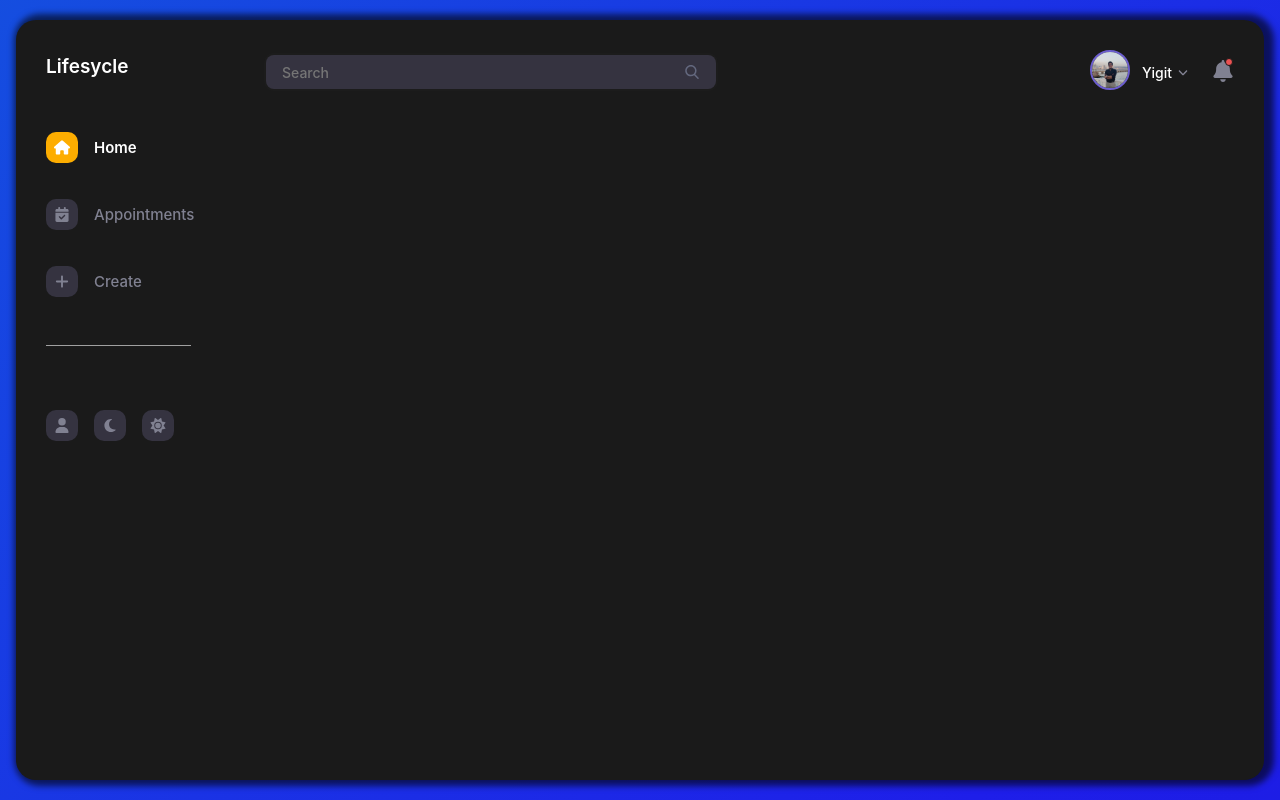
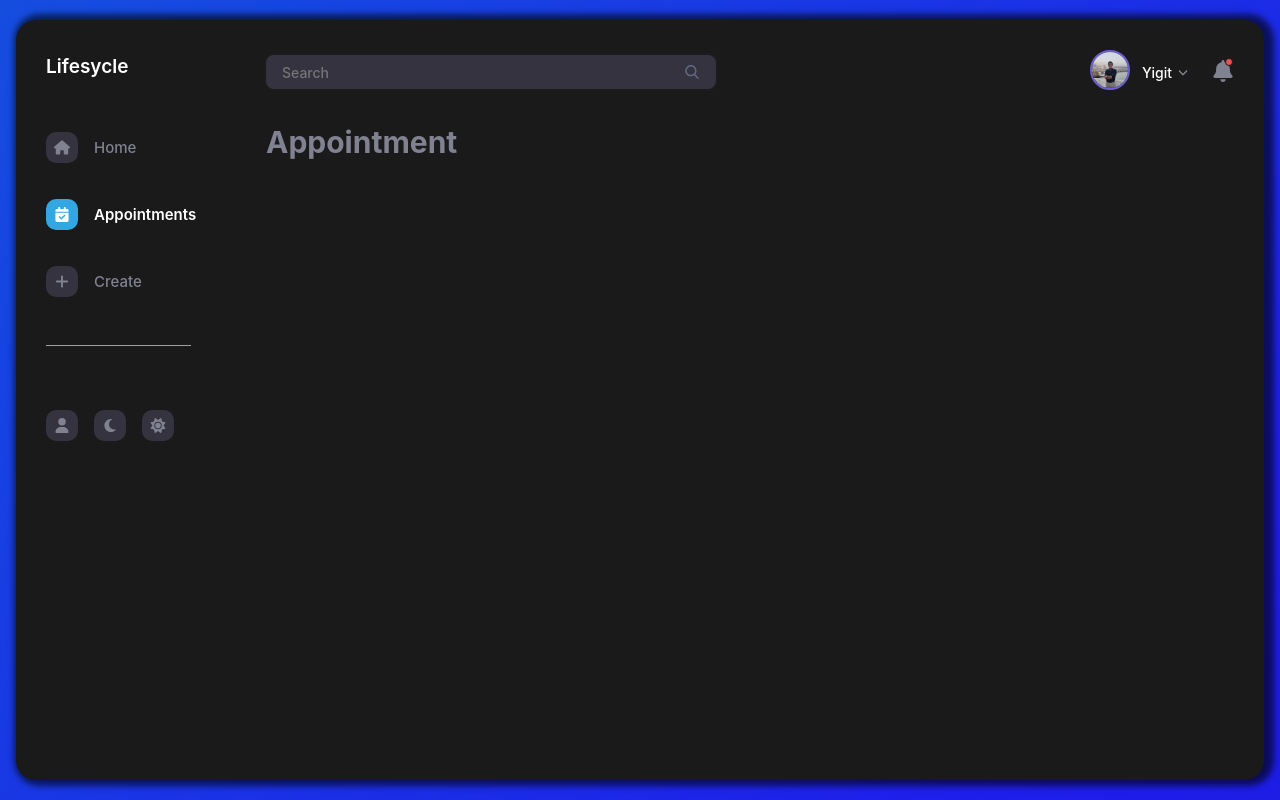
Before and after one commit to Yigit-dev/appointment_vue_app, a Vue app: page /appointment in a window 1280 px wide. Built offline with nearby package versions, Linux system fonts and the light colour scheme.

Commit message:
Router is Set

```diff
--- a/src/layout/SideBar.vue
+++ b/src/layout/SideBar.vue
@@ -4,18 +4,22 @@
     <a class="logo-expand" href="#">Lifesycle</a>
     <div class="side-wrapper">
       <div class="side-menu">
-        <a class="sidebar-link discover is-active" href="#">
+        <router-link to="/" class="sidebar-link home" active-class="is-active">
           <font-awesome-icon icon="fa-solid fa-house" />
           Home
-        </a>
-        <a class="sidebar-link trending" href="#">
+        </router-link>
+        <router-link
+          to="/appointment"
+          class="sidebar-link appointment"
+          active-class="is-active"
+        >
           <font-awesome-icon icon="fa-solid fa-calendar-check" />
           Appointments
-        </a>
-        <a class="sidebar-link" href="#">
+        </router-link>
+        <router-link to="/create" class="sidebar-link" active-class="is-active">
           <font-awesome-icon icon="fa-solid fa-plus" />
           Create
-        </a>
+        </router-link>
       </div>
     </div>
     <div class="side-wrapper">
--- a/src/router/index.js
+++ b/src/router/index.js
@@ -8,13 +8,20 @@ const routes = [
     component: HomeView,
   },
   {
-    path: "/about",
-    name: "about",
-    // route level code-splitting
-    // this generates a separate chunk (about.[hash].js) for this route
-    // which is lazy-loaded when the route is visited.
+    path: "/appointment",
+    name: "appointment",
     component: () =>
-      import(/* webpackChunkName: "about" */ "../views/AboutView.vue"),
+      import(
+        /* webpackChunkName: "appointment" */ "../views/AppointmentView.vue"
+      ),
+  },
+  {
+    path: "/create",
+    name: "createAppointment",
+    component: () =>
+      import(
+        /* webpackChunkName: "appointment" */ "../views/CreateAppointmentView.vue"
+      ),
   },
 ];
 
--- a/src/views/AboutView.vue
+++ /dev/null
@@ -1,5 +0,0 @@
-<template>
-  <div class="about">
-    <h1>This is an about page</h1>
-  </div>
-</template>
--- /dev/null
+++ b/src/views/AppointmentView.vue
@@ -0,0 +1,5 @@
+<template>
+  <div>
+    <h1>Appointment</h1>
+  </div>
+</template>
--- /dev/null
+++ b/src/views/CreateAppointmentView.vue
@@ -0,0 +1,5 @@
+<template>
+  <div>
+    <h1>Create Appointment</h1>
+  </div>
+</template>
--- a/src/views/HomeView.vue
+++ b/src/views/HomeView.vue
@@ -1,5 +1,5 @@
 <template>
-  <h1>TEST</h1>
+  <h1>HOME</h1>
 </template>
 
 <script>
```
